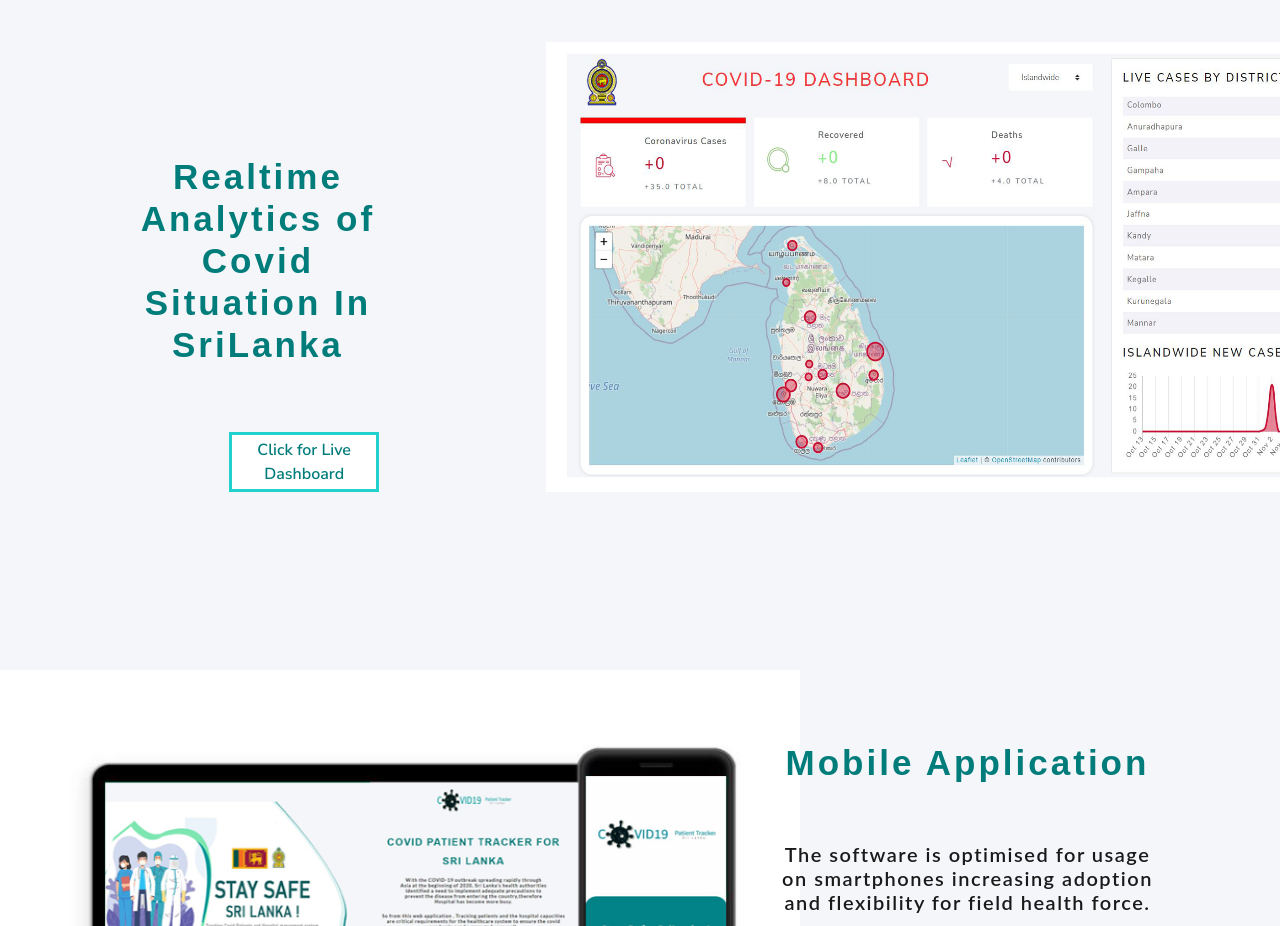
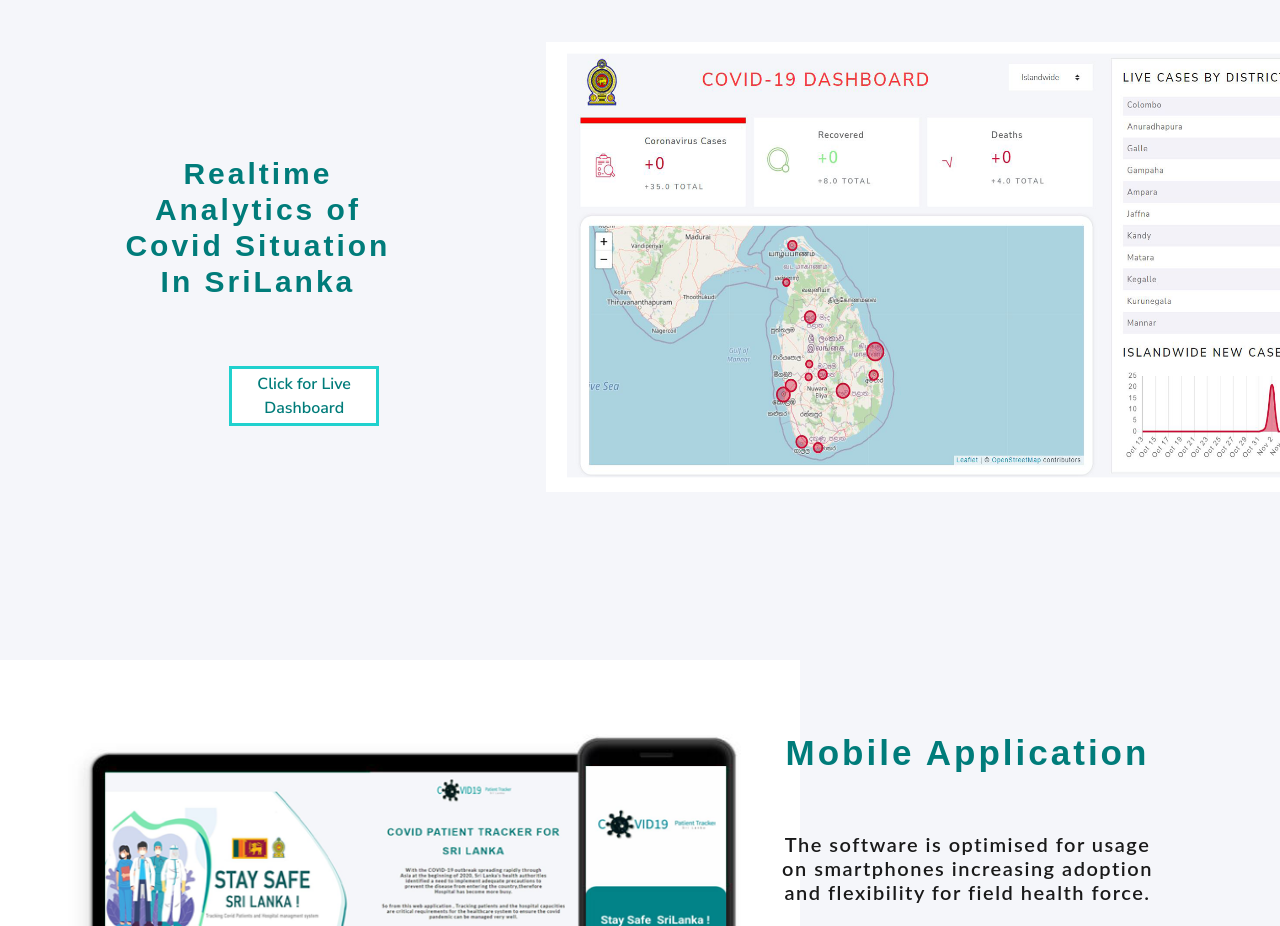
Before and after one commit to SEP-G11/Covid-Patient-tracker--frontend, a React (Create React App) app: page / in a window 1280 px wide. Shown: the part 980-1906 px from the top of the page. Built offline with nearby package versions, Linux system fonts and the light colour scheme; what @react-pdf/renderer would draw is missing.

Commit message:
button align

```diff
--- a/src/screens/Doctor_screens/DoctorHomeScreen.js
+++ b/src/screens/Doctor_screens/DoctorHomeScreen.js
@@ -89,7 +89,7 @@ const DoctorHomeScreen = ({ history }) => {
                 <br />   <br />
                 <h2 style={{ textAlign: "center", color: "#007c7a", fontSize: "40px" }}>WELCOME</h2>
                 <h4 st style={{ fontFamily: "Lato", textAlign: "center", padding: "10px", textTransform: "revert", letterSpacing: "1.5px" }}>Your are a Doctor of {bedInfo["results"]["FacilityName"]}.Try to work with  your best.</h4>
-                <div style={{ paddingLeft: "75px" }}>
+                <div style={{ paddingLeft: "180px" }}>
                   <br />
                   <Link to={"/doctor/admit"}>
                     <button class="button button3" type="submit">GET START </button> </Link> </div>
--- a/src/screens/HomeScreen.js
+++ b/src/screens/HomeScreen.js
@@ -91,7 +91,7 @@ const HomeScreen = ({ location, history }) => {
       <br /><br /><br /><br /><br /><br /><br /><br />
       <Row><Col sm={1}></Col>
         <Col sm={3}> <br /> <br /> <br /> <br />
-          <h1 style={{ fontFamily: "arial", textAlign: "center", color: "#007c7a", fontSize: "35px", paddingTop: "30px", textTransform: "revert" }} >Realtime Analytics of Covid Situation In SriLanka  </h1>
+          <h1 style={{ fontFamily: "arial", textAlign: "center", color: "#007c7a", fontSize: "30px", paddingTop: "30px", textTransform: "revert" }} >Realtime Analytics of Covid Situation In SriLanka  </h1>
           <br />
 
           <br />
--- a/src/screens/HospitalAdmin_screens/HospitalAdminHomeScreen.js
+++ b/src/screens/HospitalAdmin_screens/HospitalAdminHomeScreen.js
@@ -89,7 +89,7 @@ const HospitalAdminHomeScreen = ({ history }) => {
                 <br />   <br />
                 <h2 style={{ textAlign: "center", color: "#007c7a", fontSize: "40px" }}>WELCOME</h2>
                 <h4 st style={{ fontFamily: "Lato", textAlign: "center", padding: "10px", textTransform: "revert", letterSpacing: "1.5px" }}>Your are a hospital admin of {bedInfo["results"]["FacilityName"]}.Try to work with  your best.</h4>
-                <div style={{ paddingLeft: "75px" }}>
+                <div style={{ paddingLeft: "180px" }}>
                   <br />
                   <Link to={"/hospitalAdmin/admit"}>
                     <button class="button button3" type="submit">GET START </button> </Link> </div>
```
